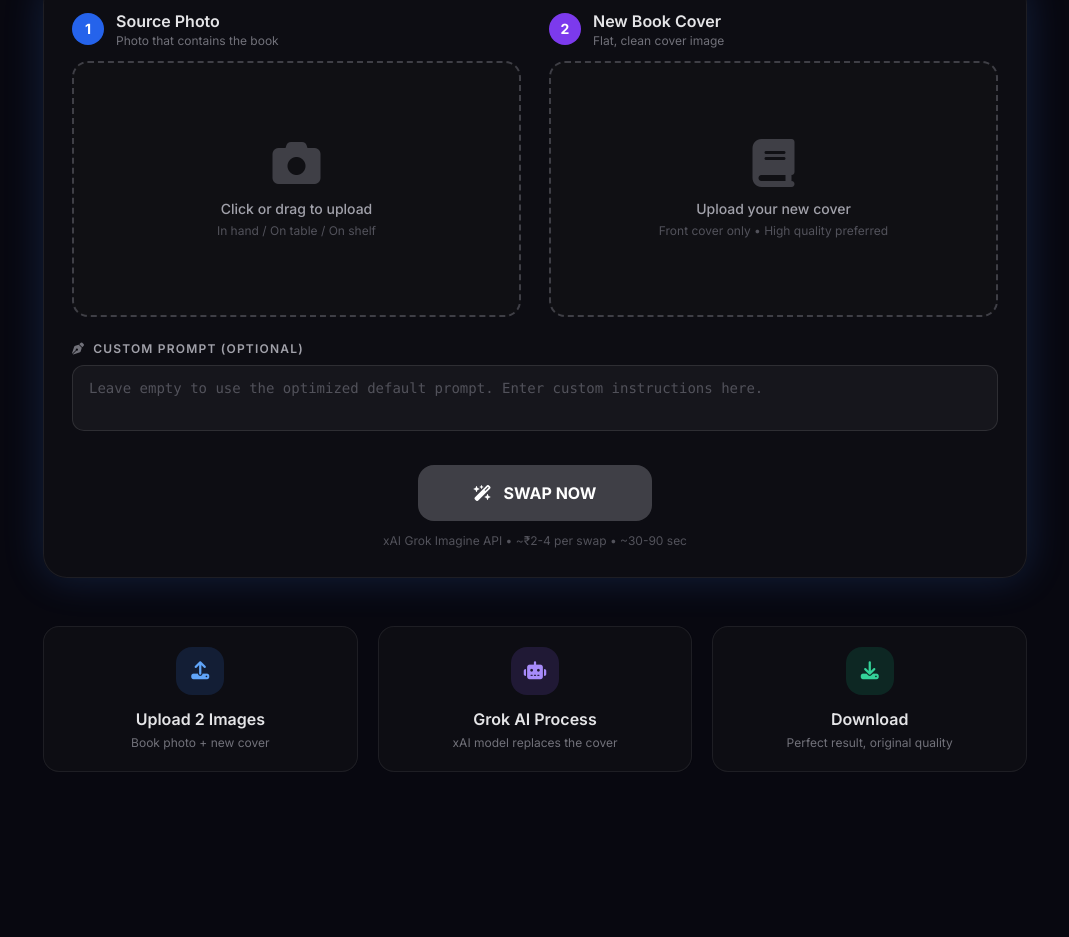
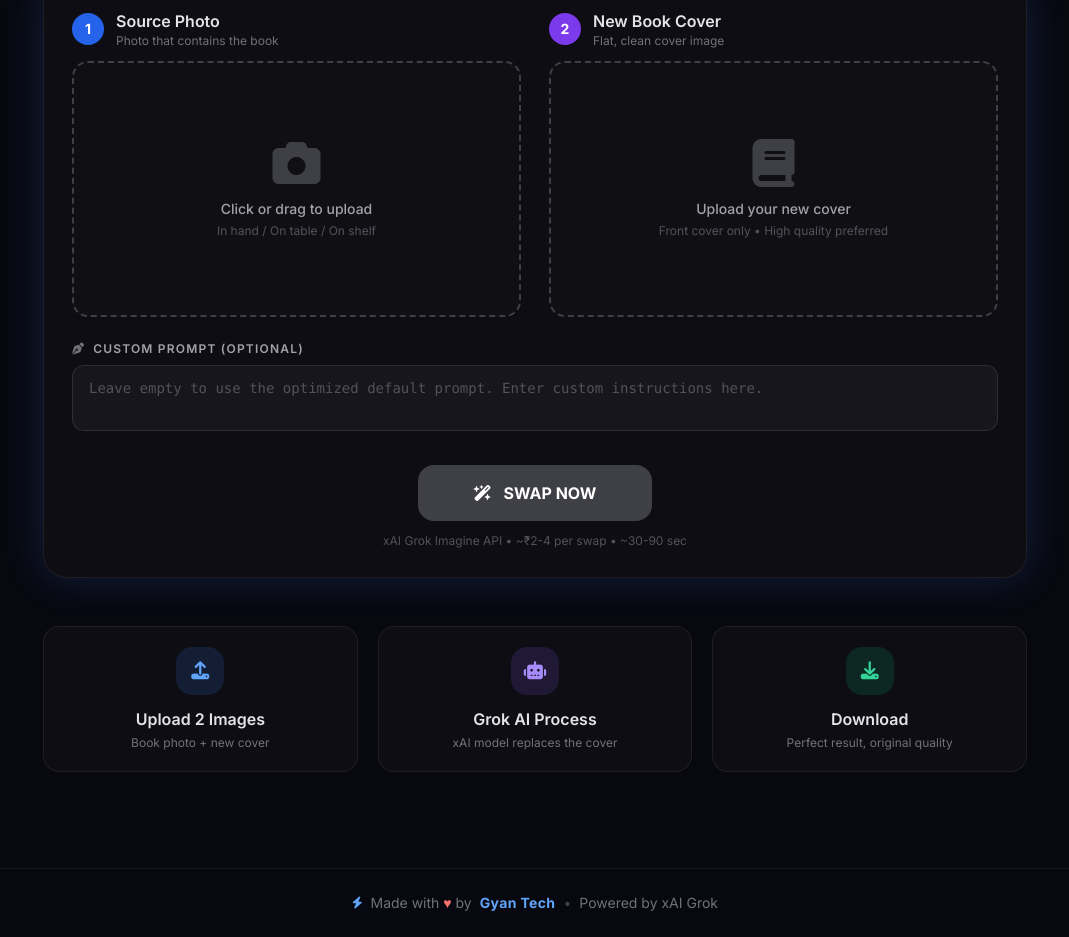
Before and after one commit to gyanaitechx/BookSwapper, a plain HTML site: page index.html in a window 1280 px wide. Shown: the part 475-1412 px from the top of the page, without its empty margins (105-1174 px from the left). Before the commit the page ends 1311 px from the top, so only its background shows below. Drawn offline with nearby package versions, Linux system fonts and the light colour scheme.

Commit message:
Update index.html

```diff
--- a/index.html
+++ b/index.html
@@ -62,6 +62,9 @@
             <div class="flex items-center gap-2">
                 <span class="pill bg-emerald-500/10 text-emerald-400 border border-emerald-500/20">
                     <i class="fa-solid fa-circle text-[8px]"></i> xAI Powered
+                </span>
+                <span class="pill bg-blue-500/10 text-blue-300 border border-blue-500/20 hidden sm:inline-flex">
+                    <i class="fa-solid fa-bolt text-[9px]"></i> Made by Gyan Tech
                 </span>
                 <button onclick="toggleSettings()" class="pill bg-zinc-800 text-zinc-300 border border-zinc-700 hover:bg-zinc-700 cursor-pointer transition-colors">
                     <i class="fa-solid fa-key text-xs"></i> API Key
@@ -498,5 +501,16 @@ Do not generate a new cover. Use the exact cover from the reference image.`;
             checkReady();
         }
     </script>
+    <!-- Footer -->
+    <footer class="border-t border-white/5 mt-8 py-6 text-center">
+        <div class="flex items-center justify-center gap-2 text-zinc-500 text-sm">
+            <i class="fa-solid fa-bolt text-blue-400 text-xs"></i>
+            <span>Made with <span class="text-red-400">&#9829;</span> by</span>
+            <span class="font-bold text-blue-400 tracking-wide">Gyan Tech</span>
+            <span class="text-zinc-700">&bull;</span>
+            <span>Powered by xAI Grok</span>
+        </div>
+    </footer>
+
 </body>
 </html>
```
